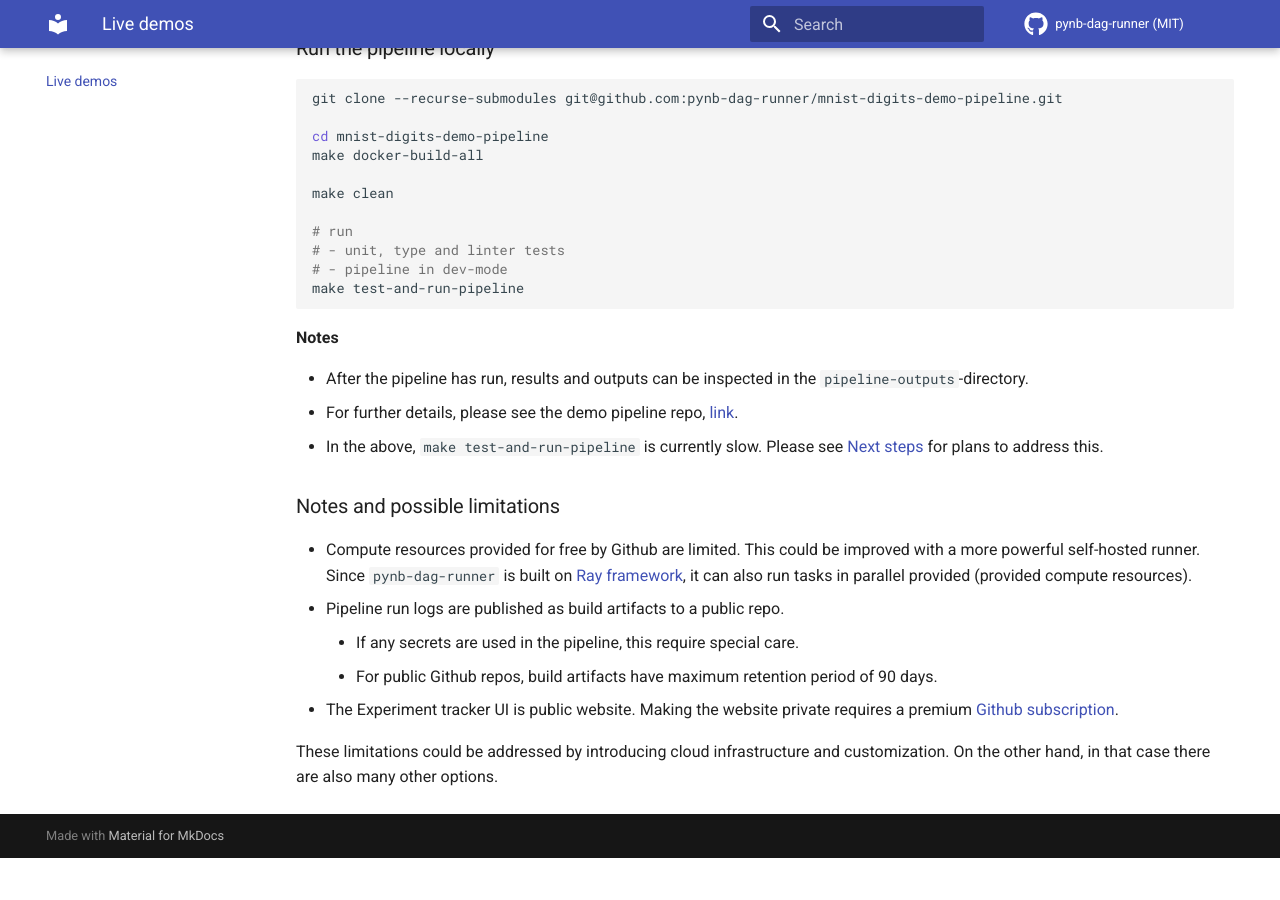
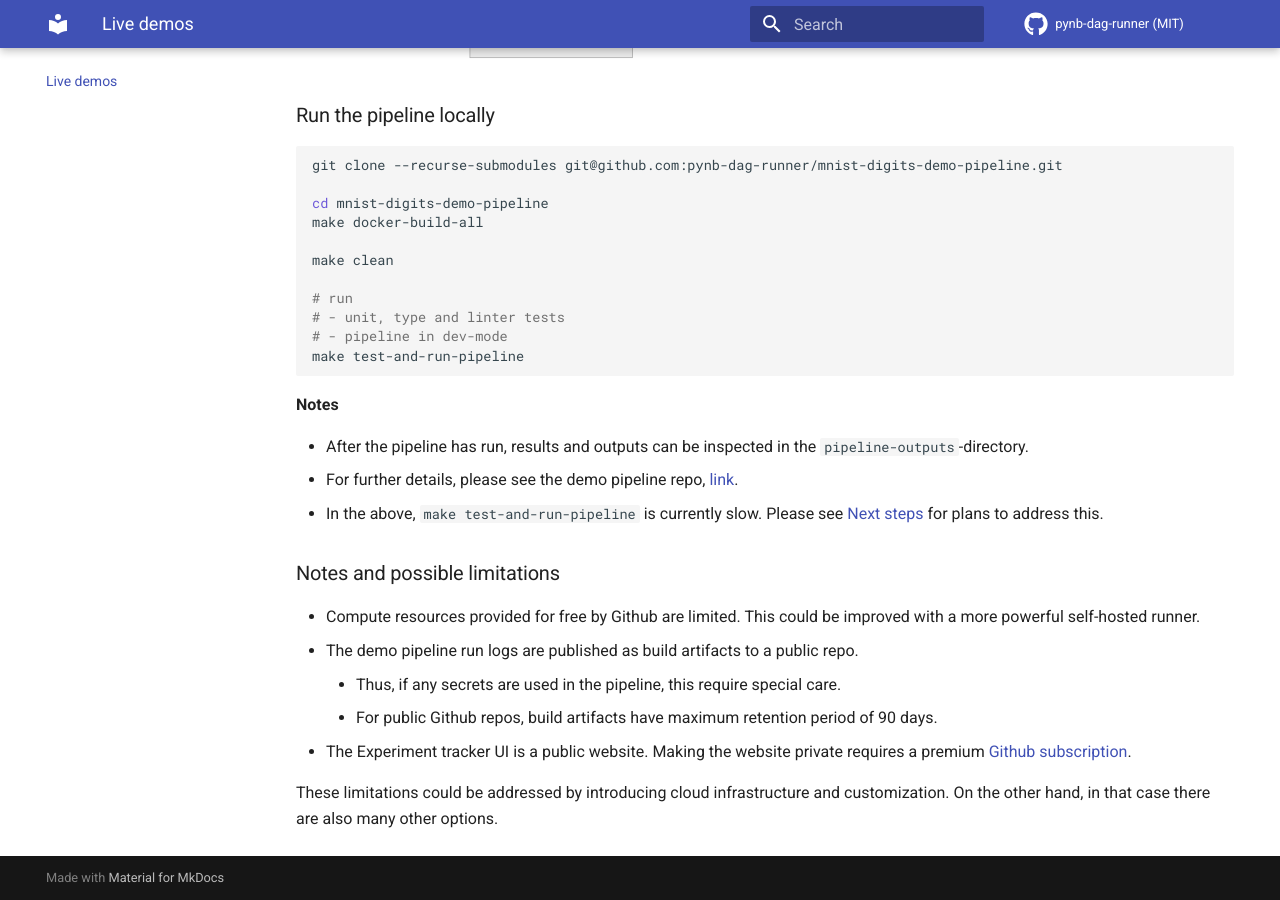
Before and after one commit to composable-logs/composable-logs, an MkDocs documentation site: the page built from docs/docs/live-demos/mnist-digits-demo-pipeline.md, in a window 1280 px wide and 900 px high, scrolled down 2757 px. Built offline with MkDocs 1.6.1 and Material for MkDocs 9.7.7, drawn with Linux system fonts in a browser that asks for light colours; comment, search, counter and statistics services are not loaded; before the commit the page ends 3615 px from its top, so only the background shows below that; some of the changed text lies outside the part shown.

Commit message:
revise demo pipeline description

````diff
--- a/docs/docs/live-demos/mnist-digits-demo-pipeline.md
+++ b/docs/docs/live-demos/mnist-digits-demo-pipeline.md
@@ -4,15 +4,15 @@
   - toc
 ---
 
-A goal of `pynb-dag-runner` is to make it easy to deploy data/ml pipelines with
-no (or with minimal) cloud infrastructure.
+A main goal of `pynb-dag-runner` is to make it easy to deploy data/ml pipelines with no (or with minimal) cloud infrastructure.
 
 Currently there is one live demo pipeline `mnist-digits-demo-pipeline` illustrating this in practice.
 
+The demo does not deploy the model as an REST API, but the trained model is saved in ONNX format. Thus, it could eg. be included into a website.
+
 ## `mnist-digits-demo-pipeline`
 
-This pipeline trains a model for recognizing hand written digits from a
-toy MNIST data set included in sklearn library.
+This pipeline trains a model for recognizing hand written digits from a toy MNIST data set included in sklearn library.
 
 - Github: [https://github.com/pynb-dag-runner/mnist-digits-demo-pipeline](https://github.com/pynb-dag-runner/mnist-digits-demo-pipeline)
 - Public experiment tracker: [https://pynb-dag-runner.github.io/mnist-digits-demo-pipeline/](https://pynb-dag-runner.github.io/mnist-digits-demo-pipeline/)
@@ -63,20 +63,17 @@
        - Use **Github Build Artifacts** for storing pipeline run logs.
        - Use **Github Pages** for pipeline/task tracker and ML-experiment tracker
          (hosted as a static site and built from pipeline run logs).
-- [x] Outcomes of pipeline runs (both scheduled- and PR- pipeline runs) can be inspected in the
-      Experiment tracker (see above, this is hosted as a static website and build using a fork of MLFlow).
+- [x] Outcomes of pipeline runs (both scheduled- and PR- pipeline runs) can be inspected in the Experiment tracker (see above, this is hosted as a static website and build using a fork of MLFlow).
 
 This setup could be used to run public open source -- open data pipelines using only a free personal Github account.
 
 ### Architecture and use of Github services
 
-A special feature of the below architecture is that each run of the pipeline can be executed
-serverless using ephemeral compute resources. So, after a pipeline has run, we only need to persist
-the (OpenTelemetry) logs of that run, and those are stored as one immutable JSON file per pipeline run.
+A special feature of the below architecture is that each run of the pipeline can be executed serverless using ephemeral compute resources.
+So, after a pipeline has run, we only need to persist the (OpenTelemetry) logs of that run, and those are stored as one immutable JSON file per pipeline run.
 
-In other words, the architecture does not include any tracking servers that need to run 24/7
-(eg. for task execution, like Airflow) or for experiment tracking (eg. for ML tracking,
-like an MLFlow backend). In particular, the architecture does not include any databases.
+In other words, the architecture does not include any tracking servers that need to run 24/7 (eg. for task execution, like Airflow) or for experiment tracking (eg. for ML tracking, like an MLFlow backend).
+In particular, the architecture does not include any databases.
 
 ``` mermaid
 graph BT;
@@ -145,13 +142,11 @@
   Please see [Next steps](/next-steps/) for plans to address this.
 
 ### Notes and possible limitations
-- Compute resources provided for free by Github are limited. This could be improved with a more powerful
-  self-hosted runner. Since `pynb-dag-runner` is built on [Ray framework](https://www.ray.io/), it can
-  also run tasks in parallel provided (provided compute resources).
-- Pipeline run logs are published as build artifacts to a public repo.
-    - If any secrets are used in the pipeline, this require special care.
+- Compute resources provided for free by Github are limited. This could be improved with a more powerful self-hosted runner.
+- The demo pipeline run logs are published as build artifacts to a public repo.
+    - Thus, if any secrets are used in the pipeline, this require special care.
     - For public Github repos, build artifacts have maximum retention period of 90 days.
-- The Experiment tracker UI is public website. Making the website private requires a premium [Github subscription](https://docs.github.com/en/enterprise-cloud@latest/pages/getting-started-with-github-pages/changing-the-visibility-of-your-github-pages-site).
+- The Experiment tracker UI is a public website. Making the website private requires a premium [Github subscription](https://docs.github.com/en/enterprise-cloud@latest/pages/getting-started-with-github-pages/changing-the-visibility-of-your-github-pages-site).
 
 These limitations could be addressed by introducing cloud infrastructure and customization.
 On the other hand, in that case there are also many other options.
````
